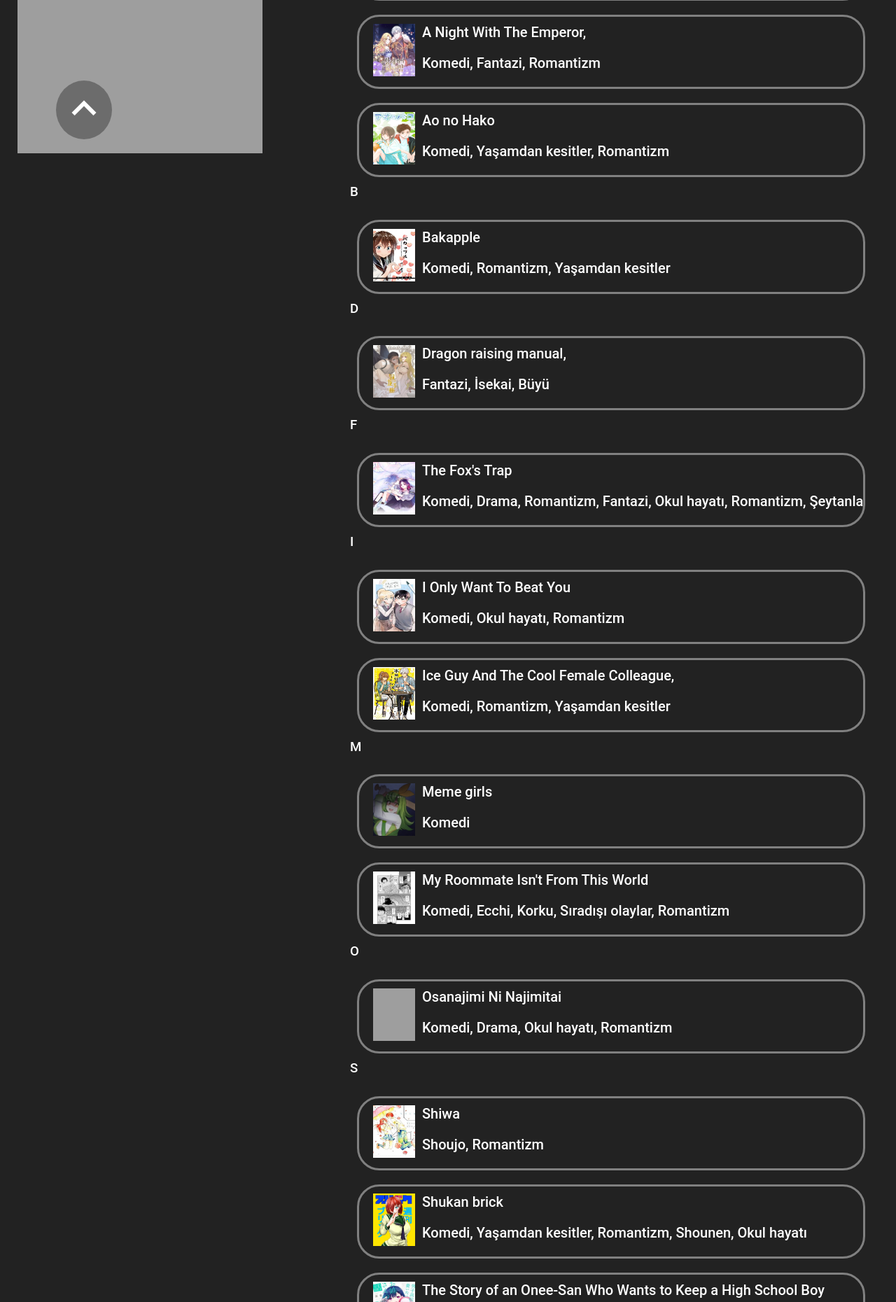
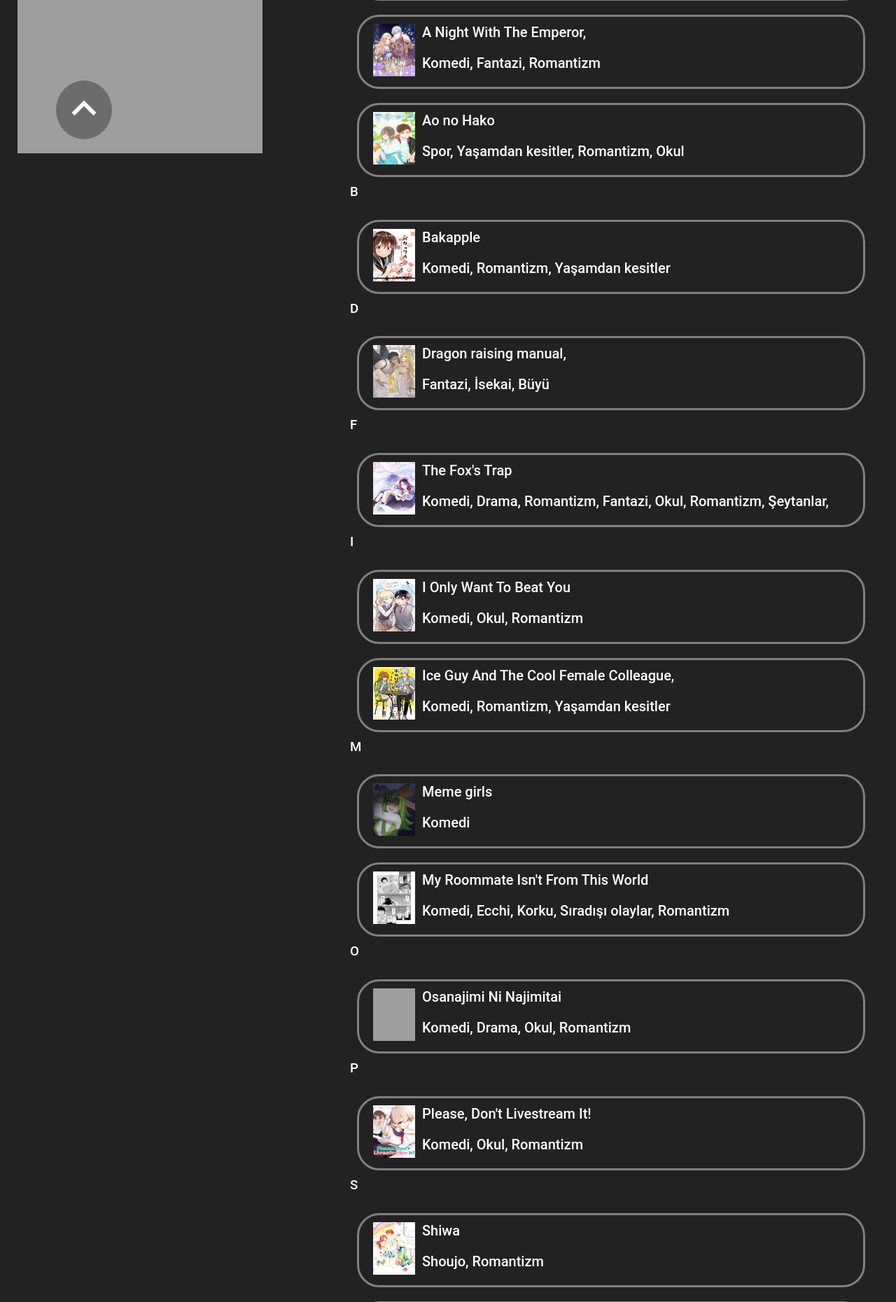
Before and after one commit to Tarik366/ShiroiSubs, a Flask app: page /seriler in a window 1280 px wide. Shown: the part 521-2381 px from the top of the page at 70% size. Run offline with Flask 2, Linux system fonts and the light colour scheme; some libraries are stand-ins or nearby versions; grey boxes are pictures that could not be loaded.

Commit message:
Hala seriler

```diff
--- a/ShiroiSubs/app/static/stylesheets/Main.css
+++ b/ShiroiSubs/app/static/stylesheets/Main.css
@@ -443,10 +443,12 @@ section {
   border-radius: 1rem;
 }
 
-#series #A .item, #series #B .item, #series #C .item, #series #D .item, #series #E .item, #series #F .item, #series #G .item, #series #H .item, #series #I .item, #series #J .item, #series #K .item, #series #L .item, #series #M .item, #series #N .item, #series #O .item, #series #P .item, #series #Q .item, #series #R .item, #series #S .item, #series #T .item, #series #U .item, #series #V .item, #series #W .item, #series #X .item, #series #Y .item, #series #Z .item {
+#series .item {
   width: 700px;
   height: 80px;
   overflow-y: hidden;
+  animation-name: Hoverr;
+  animation-duration: 1s;
 }
 .heads {
   position: relative;
--- a/ShiroiSubs/app/templates/layout.html
+++ b/ShiroiSubs/app/templates/layout.html
@@ -18,7 +18,7 @@
             <tr>
                 <td>
                     <div class="logo">
-                        <a href="main.html">
+                        <a href="http://127.0.0.1:5000/">
                             <img src="../static/images/Logo.png" alt="ShiroiSubs">
                         </a>
                     </div>
--- a/ShiroiSubs/app/templates/seriler.html
+++ b/ShiroiSubs/app/templates/seriler.html
@@ -92,9 +92,10 @@
                             <img width="200" height="300" src="../static/Series/aonohako.jpg">
                             <div class="text">
                                 <p>Ao no Hako</p>
-                                <a class="link" href="http://127.0.0.1:5000/4571">Komedi, </a>
+                                <a class="link" href="http://127.0.0.1:5000/4646">Spor, </a>
                                 <a class="link" href="http://127.0.0.1:5000/0529">Yaşamdan kesitler, </a>
-                                <a class="link" href="http://127.0.0.1:5000/5041">Romantizm </a>
+                                <a class="link" href="http://127.0.0.1:5000/5041">Romantizm, </a>
+                                <a class="link" href="http://127.0.0.1:5000/3783">Okul </a>
                             </div>
                         </a>
                     </div>
@@ -144,7 +145,7 @@
                                 <a class="link" href="http://127.0.0.1:5000/2463">Drama, </a>
                                 <a class="link" href="http://127.0.0.1:5000/5041">Romantizm, </a>
                                 <a class="link" href="http://127.0.0.1:5000/5994">Fantazi, </a>
-                                <a class="link" href="http://127.0.0.1:5000/3783">Okul hayatı, </a>
+                                <a class="link" href="http://127.0.0.1:5000/3783">Okul, </a>
                                 <a class="link" href="http://127.0.0.1:5000/5041">Romantizm, </a>
                                 <a class="link" href="http://127.0.0.1:5000/1302">Şeytanlar, </a>
                             </div>
@@ -161,7 +162,7 @@
                             <div class="text">
                                 <p>I Only Want To Beat You</p>
                                 <a class="link" href="http://127.0.0.1:5000/4571">Komedi, </a>
-                                <a class="link" href="http://127.0.0.1:5000/3783">Okul hayatı, </a>
+                                <a class="link" href="http://127.0.0.1:5000/3783">Okul, </a>
                                 <a class="link" href="http://127.0.0.1:5000/5041">Romantizm </a>
                             </div>
                         </a>
@@ -220,7 +221,23 @@
                                 <p>Osanajimi Ni Najimitai</p>
                                 <a class="link" href="http://127.0.0.1:5000/4571">Komedi, </a>
                                 <a class="link" href="http://127.0.0.1:5000/2463">Drama, </a>
-                                <a class="link" href="http://127.0.0.1:5000/3783">Okul hayatı, </a>
+                                <a class="link" href="http://127.0.0.1:5000/3783">Okul, </a>
+                                <a class="link" href="http://127.0.0.1:5000/5041">Romantizm </a>
+                            </div>
+                        </a>
+                    </div>
+                </div>
+            </div>
+            <div id="P" class="heads">
+                <h3>P</h3>
+                <div class="item">
+                    <div class="ite">
+                        <a href="http://127.0.0.1:5000/77374">
+                            <img width="200" height="300" src="../static/Series/live.webp">
+                            <div class="text">
+                                <p>Please, Don't Livestream It!</p>
+                                <a class="link" href="http://127.0.0.1:5000/4571">Komedi, </a>
+                                <a class="link" href="http://127.0.0.1:5000/3783">Okul, </a>
                                 <a class="link" href="http://127.0.0.1:5000/5041">Romantizm </a>
                             </div>
                         </a>
@@ -251,7 +268,7 @@
                                 <a class="link" href="http://127.0.0.1:5000/0529">Yaşamdan kesitler, </a>
                                 <a class="link" href="http://127.0.0.1:5000/5041">Romantizm, </a>
                                 <a class="link" href="http://127.0.0.1:5000/8459">Shounen, </a>
-                                <a class="link" href="http://127.0.0.1:5000/3783">Okul hayatı </a>
+                                <a class="link" href="http://127.0.0.1:5000/3783">Okul </a>
                             </div>
                         </a>
                     </div>
@@ -300,12 +317,30 @@
                 </div>
                 <div class="item">
                     <div class="ite">
-                        <a href="http://127.0.0.1:5000/83905">
-                            <img width="200" height="300" src="../static/Series/tekito.jpg">
+                        <a href="http://127.0.0.1:5000/61897">
+                            <img width="200" height="300" src="../static/Series/takemeout.jpg">
                             <div class="text">
                                 <p>Take Me Out</p>
                                 <a class="link" href="http://127.0.0.1:5000/4571">Komedi, </a>
                                 <a class="link" href="http://127.0.0.1:5000/0529">Yaşamdan kesitler, </a>
+                                <a class="link" href="http://127.0.0.1:5000/5041">Romantizm, </a>
+                                <a class="link" href="http://127.0.0.1:5000/1675">Aksiyon, </a>
+                                <a class="link" href="http://127.0.0.1:5000/1598">Macera, </a>
+                                <a class="link" href="http://127.0.0.1:5000/2493">Drama, </a><br>
+                                <a class="link" href="http://127.0.0.1:5000/5994">Fantazi, </a>
+                                <a class="link" href="http://127.0.0.1:5000/3783">Okul, </a>
+                                <a class="link" href="http://127.0.0.1:5000/9953">Trajedi </a>
+                            </div>
+                        </a>
+                    </div>
+                </div>
+                <div class="item">
+                    <div class="ite">
+                        <a href="http://127.0.0.1:5000/64685">
+                            <img width="200" height="300" src="../static/Series/tennen.jpg">
+                            <div class="text">
+                                <p>Tennen Gyaru Kawaguchi-san!</p>
+                                <a class="link" href="http://127.0.0.1:5000/4571">Komedi, </a>
                                 <a class="link" href="http://127.0.0.1:5000/5041">Romantizm </a>
                             </div>
                         </a>
@@ -313,13 +348,15 @@
                 </div>
                 <div class="item">
                     <div class="ite">
-                        <a href="http://127.0.0.1:5000/83905">
-                            <img width="200" height="300" src="../static/Series/tennen.jpg">
+                        <a href="http://127.0.0.1:5000/21262">
+                            <img width="200" height="300" src="../static/Series/night.jpg">
                             <div class="text">
-                                <p>Tennen Gyaru Kawaguchi-san!</p>
+                                <p>Today Living With You</p>
                                 <a class="link" href="http://127.0.0.1:5000/4571">Komedi, </a>
-                                <a class="link" href="http://127.0.0.1:5000/0529">Yaşamdan kesitler, </a>
-                                <a class="link" href="http://127.0.0.1:5000/5041">Romantizm </a>
+                                <a class="link" href="http://127.0.0.1:5000/5041">Romantizm, </a>
+                                <a class="link" href="http://127.0.0.1:5000/2463">Drama, </a>
+                                <a class="link" href="http://127.0.0.1:5000/3783">Okul, </a>
+                                <a class="link" href="http://127.0.0.1:5000/0529">Yaşamdan kesitler </a>
                             </div>
                         </a>
                     </div>
--- a/ShiroiSubs/app/views.py
+++ b/ShiroiSubs/app/views.py
@@ -180,6 +180,16 @@ def today():
 def ao():
     return render_template("Seriler/AoNoHako.html")
 
+
+@app.route("/64685")
+def tennen():
+    return render_template("Tags/tennen.html")
+
+
+@app.route("/77374")
+def live():
+    return render_template("Seriler/PleaseDontLivestreamIt/PleaseDontLivestreamIt.html")
+
 # Etiketler
 @app.route("/4517")
 def comedy():
@@ -269,3 +279,18 @@ def horror():
 @app.route("/1675")
 def supernatural():
     return render_template("Tags/supernatural.html")
+
+
+@app.route("/4646")
+def spor():
+    return render_template("Tags/spor.html")
+
+
+@app.route("/1675")
+def action():
+    return render_template("Tags/action.html")
+
+
+@app.route("/1598")
+def macera():
+    return render_template("Tags/adventure.html")
```
Also changed, not shown: ShiroiSubs/app/static/Series/live.webp (added).
